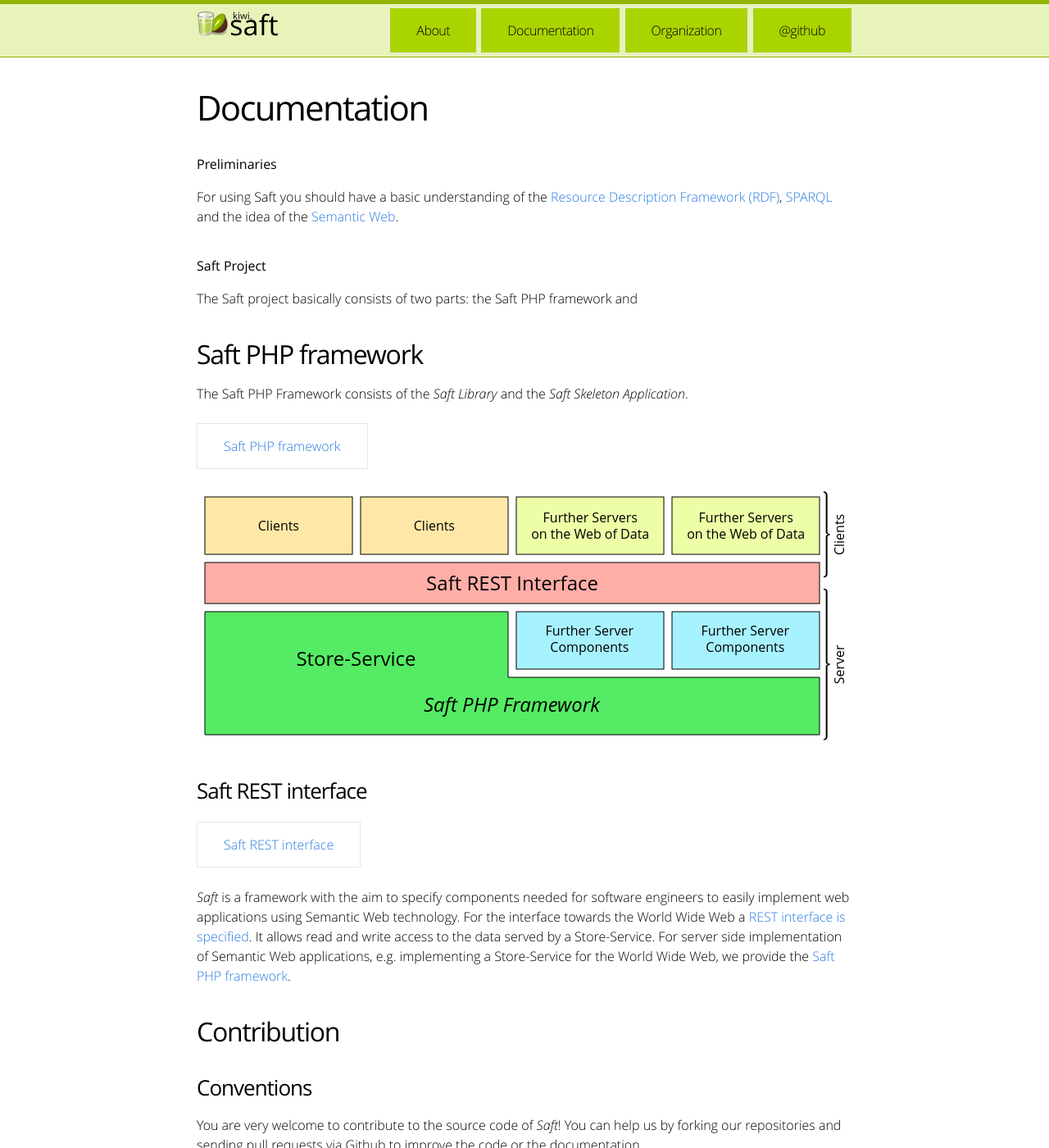
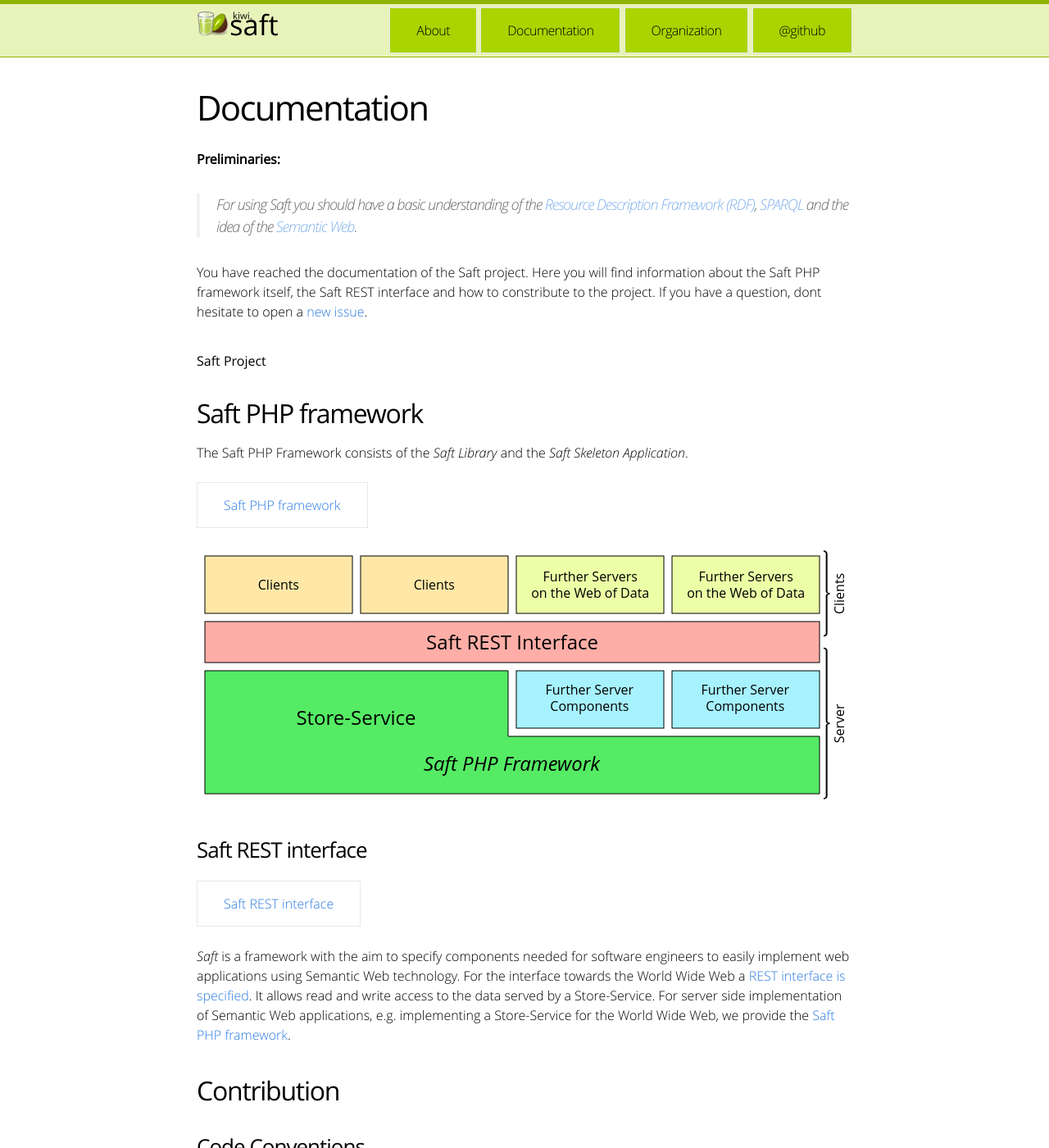
Before and after one commit to SaftIng/safting.github.io, a Jekyll site: the page built from doc/index.md, in a window 1280 px wide and 1400 px high. Shown: the whole window at 82% size. Built offline with Jekyll 4.4.1, drawn with Linux system fonts in a browser that asks for light colours; some of the changed text lies outside the part shown.

Commit message:
Update index.md

```diff
--- a/doc/index.md
+++ b/doc/index.md
@@ -4,13 +4,13 @@ title: Documentation
 permalink: /doc/
 ---
 
-# Preliminaries
+**Preliminaries:**
 
-For using Saft you should have a basic understanding of the [Resource Description Framework (RDF)](https://en.wikipedia.org/wiki/Resource_Description_Framework), [SPARQL](https://en.wikipedia.org/wiki/SPARQL) and the idea of the [Semantic Web](https://en.wikipedia.org/wiki/Semantic_Web).
+> For using Saft you should have a basic understanding of the [Resource Description Framework (RDF)](https://en.wikipedia.org/wiki/Resource_Description_Framework), [SPARQL](https://en.wikipedia.org/wiki/SPARQL) and the idea of the [Semantic Web](https://en.wikipedia.org/wiki/Semantic_Web).
+
+You have reached the documentation of the Saft project. Here you will find information about the Saft PHP framework itself, the Saft REST interface and how to constribute to the project. If you have a question, dont hesitate to open a [new issue](https://github.com/SaftIng/Saft/issues/new).
 
 # Saft Project
-
-The Saft project basically consists of two parts: the Saft PHP framework and
 
 ## Saft PHP framework
 
@@ -31,11 +31,11 @@ For server side implementation of Semantic Web applications, e.g. implementing a
 
 ## Contribution
 
-### Conventions
+### Code Conventions
 
 You are very welcome to contribute to the source code of _Saft_! You can help us by forking our repositories and sending pull requests via Github to improve the code or the documentation.
 
 If you are changing the code please respect our [conventions regarding coding style, conding standard and the names](phpframework/conventions). We provide tools that help you to match most of our coding standards. Please have a look into the [Makefile](https://github.com/SaftIng/Saft/blob/master/Makefile).
 
-### Documentations
+### Constribute to the Documentation
 This is the documentation for _Saft_. If you want to contribute to the documentation (even if it is just a typo) please feel free to fork the [site and documentation repository](https://github.com/SaftIng/safting.github.io) and create a pull request.
```
